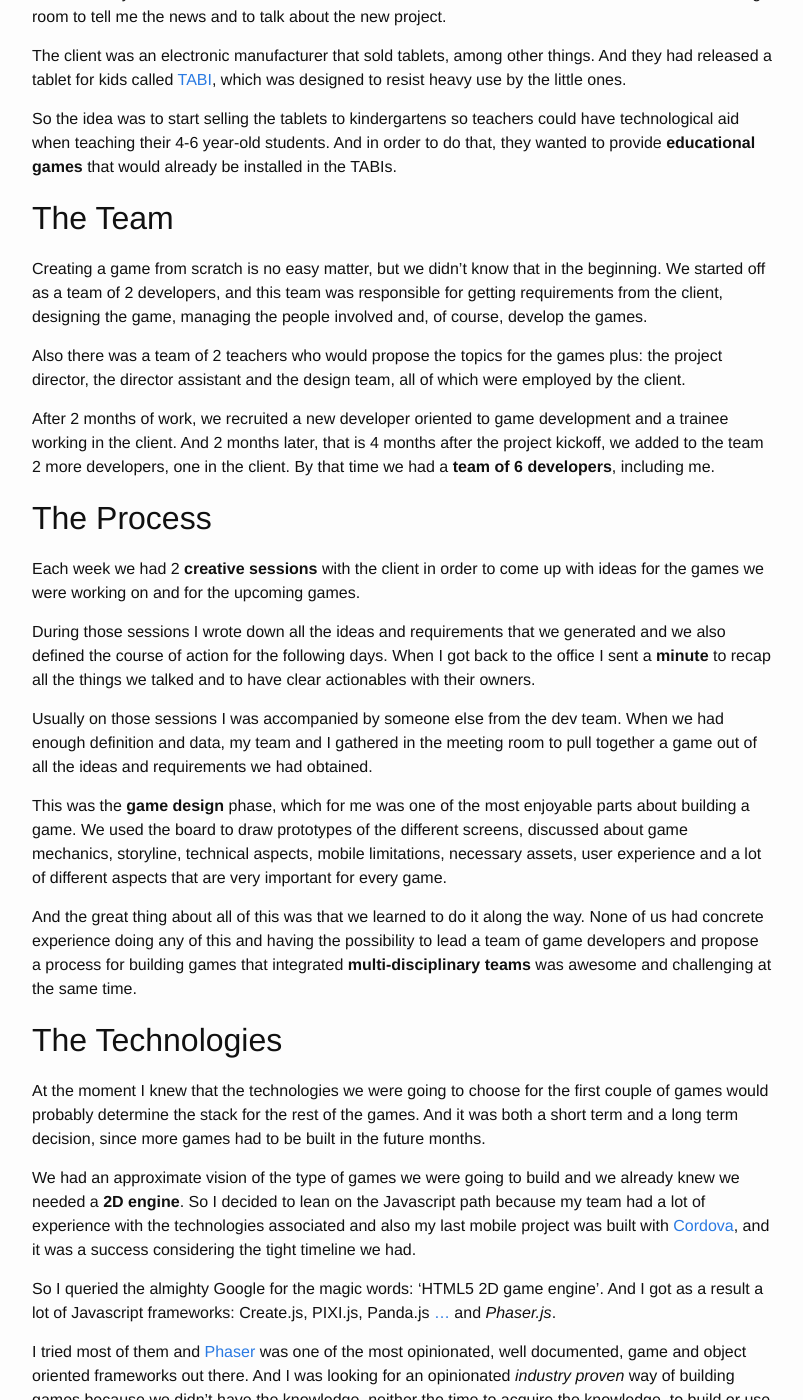
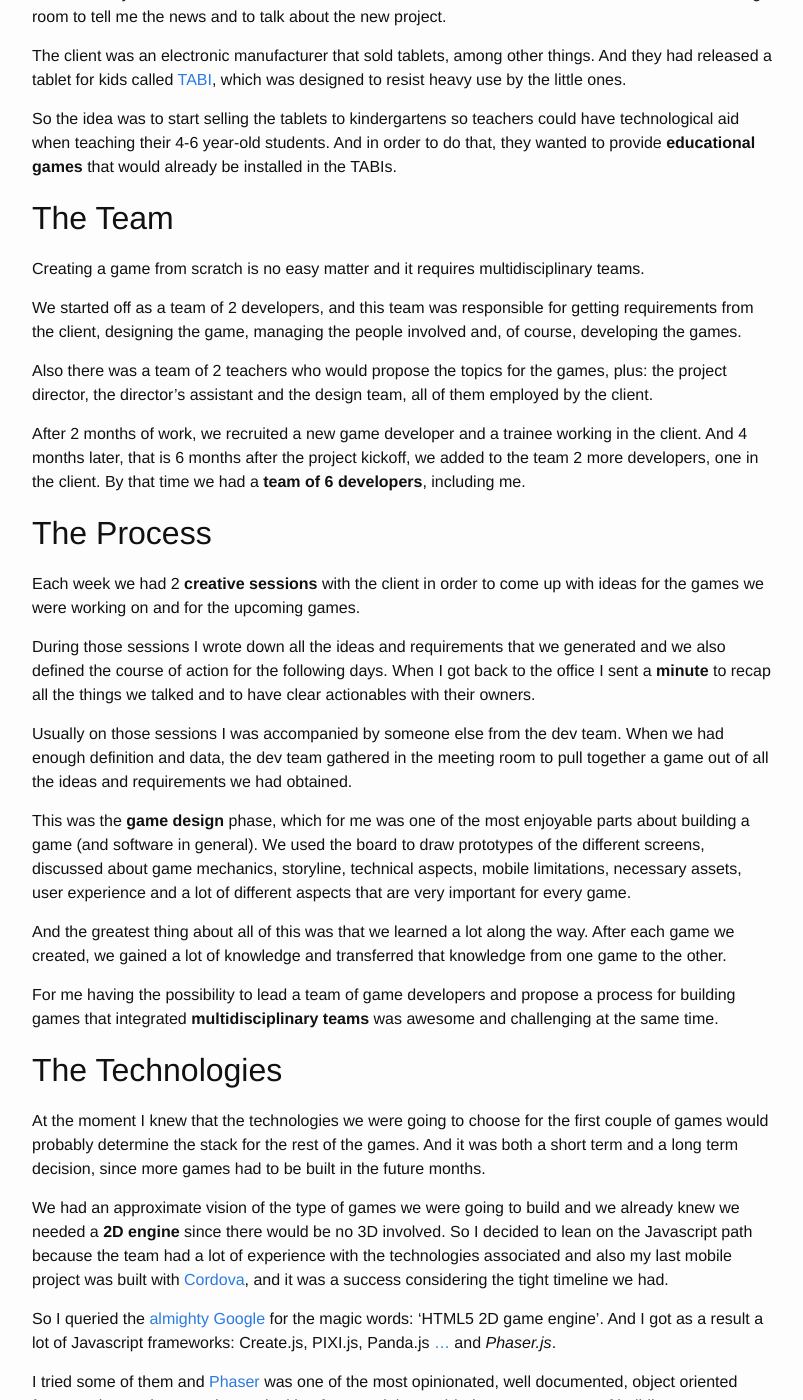
Before and after one commit to aaccurso/aaccurso.github.io, a Jekyll site: the page built from _posts/2017-02-18-tabisworld.markdown, in a window 1280 px wide and 1400 px high, scrolled down 958 px. Shown: the whole window, without its empty margins (238-1041 px from the left). Built offline with Jekyll 4.4.1, drawn with Linux system fonts in a browser that asks for light colours; nearby versions of some CDN libraries; some of the changed text lies outside the part shown.

Commit message:
Remove some unnecesary details

```diff
--- a/_posts/2017-02-18-tabisworld.markdown
+++ b/_posts/2017-02-18-tabisworld.markdown
@@ -1,6 +1,6 @@
 ---
 layout: post
-title:  "Tabis World"
+title:  "TABIs World"
 date:   2017-02-18 15:34:03
 categories: project gaming
 ---
@@ -11,9 +11,9 @@ categories: project gaming
 
 Today I felt like writing about one of my greatest professional experiences.
 
-It all started one day when the CEO of the company I was working on had closed a deal on a project that consisted of **building 10 mobile games for kids** in 3 months. Yeah, just 3 months! It was really challenging considering that the company didn't have experience in game development whatsoever.
+It all started one day when the CEO of the company I was working at had closed a deal on a project that consisted of **building 10 mobile games for kids** and he had chosen me to be the **technical leader** of the project.
 
-So it turns out that the CEO chose me to be the **technical leader** of the project. I remember I was finishing a small project at the moment so I was going to be free a few weeks before the new project started, which was really convenient. And my previous leadership on a fullstack project went pretty well so he thought it was time to give me a chance at something bigger.
+I remember I was finishing a small project at the moment so I was going to be free a few weeks before the new project's start, which was really convenient. And my previous leadership on a fullstack project had gone pretty well so the CEO thought it was a good opportunity to give me a chance at something bigger.
 
 ## Meet TABI
 
@@ -25,11 +25,13 @@ So the idea was to start selling the tablets to kindergartens so teachers could
 
 ## The Team
 
-Creating a game from scratch is no easy matter, but we didn't know that in the beginning. We started off as a team of 2 developers, and this team was responsible for getting requirements from the client, designing the game, managing the people involved and, of course, develop the games.
+Creating a game from scratch is no easy matter and it requires multidisciplinary teams.
 
-Also there was a team of 2 teachers who would propose the topics for the games plus: the project director, the director assistant and the design team, all of which were employed by the client.
+We started off as a team of 2 developers, and this team was responsible for getting requirements from the client, designing the game, managing the people involved and, of course, developing the games.
 
-After 2 months of work, we recruited a new developer oriented to game development and a trainee working in the client. And 2 months later, that is 4 months after the project kickoff, we added to the team 2 more developers, one in the client. By that time we had a **team of 6 developers**, including me.
+Also there was a team of 2 teachers who would propose the topics for the games, plus: the project director, the director's assistant and the design team, all of them employed by the client.
+
+After 2 months of work, we recruited a new game developer and a trainee working in the client. And 4 months later, that is 6 months after the project kickoff, we added to the team 2 more developers, one in the client. By that time we had a **team of 6 developers**, including me.
 
 ## The Process
 
@@ -37,21 +39,23 @@ Each week we had 2 **creative sessions** with the client in order to come up wit
 
 During those sessions I wrote down all the ideas and requirements that we generated and we also defined the course of action for the following days. When I got back to the office I sent a **minute** to recap all the things we talked and to have clear actionables with their owners.
 
-Usually on those sessions I was accompanied by someone else from the dev team. When we had enough definition and data, my team and I gathered in the meeting room to pull together a game out of all the ideas and requirements we had obtained.
+Usually on those sessions I was accompanied by someone else from the dev team. When we had enough definition and data, the dev team gathered in the meeting room to pull together a game out of all the ideas and requirements we had obtained.
 
-This was the **game design** phase, which for me was one of the most enjoyable parts about building a game. We used the board to draw prototypes of the different screens, discussed about game mechanics, storyline, technical aspects, mobile limitations, necessary assets, user experience and a lot of different aspects that are very important for every game.
+This was the **game design** phase, which for me was one of the most enjoyable parts about building a game (and software in general). We used the board to draw prototypes of the different screens, discussed about game mechanics, storyline, technical aspects, mobile limitations, necessary assets, user experience and a lot of different aspects that are very important for every game.
 
-And the great thing about all of this was that we learned to do it along the way. None of us had concrete experience doing any of this and having the possibility to lead a team of game developers and propose a process for building games that integrated **multi-disciplinary teams** was awesome and challenging at the same time.
+And the greatest thing about all of this was that we learned a lot along the way. After each game we created, we gained a lot of knowledge and transferred that knowledge from one game to the other.
+
+For me having the possibility to lead a team of game developers and propose a process for building games that integrated **multidisciplinary teams** was awesome and challenging at the same time.
 
 ## The Technologies
 
 At the moment I knew that the technologies we were going to choose for the first couple of games would probably determine the stack for the rest of the games. And it was both a short term and a long term decision, since more games had to be built in the future months.
 
-We had an approximate vision of the type of games we were going to build and we already knew we needed a **2D engine**. So I decided to lean on the Javascript path because my team had a lot of experience with the technologies associated and also my last mobile project was built with [Cordova], and it was a success considering the tight timeline we had.
+We had an approximate vision of the type of games we were going to build and we already knew we needed a **2D engine** since there would be no 3D involved. So I decided to lean on the Javascript path because the team had a lot of experience with the technologies associated and also my last mobile project was built with [Cordova], and it was a success considering the tight timeline we had.
 
-So I queried the almighty Google for the magic words: 'HTML5 2D game engine'. And I got as a result a lot of Javascript frameworks: Create.js, PIXI.js, Panda.js [...][html5-engines] and _Phaser.js_.
+So I queried the [almighty Google](http://bfy.tw/AiPi) for the magic words: 'HTML5 2D game engine'. And I got as a result a lot of Javascript frameworks: Create.js, PIXI.js, Panda.js [...][html5-engines] and _Phaser.js_.
 
-I tried most of them and [Phaser] was one of the most opinionated, well documented, game and object oriented frameworks out there. And I was looking for an opinionated _industry proven_ way of building games because we didn't have the knowledge, neither the time to acquire the knowledge, to build or use a more complex game engine.
+I tried some of them and [Phaser] was one of the most opinionated, well documented, object oriented frameworks out there. And I was looking for an opinionated _industry proven_ way of building games because we didn't have the time to build or use a more complex game engine.
 
 And luckily it turned out really good.
 
@@ -65,8 +69,6 @@ And luckily it turned out really good.
 * [My First Words] ![My First Words](/assets/tabisworld/game-icons/my-first-words.png){: .icon}
 * [Water Lab] ![The Water Cycle](/assets/tabisworld/game-icons/the-water-cycle.png){: .icon} ![Crazy Drop](/assets/tabisworld/game-icons/crazy-drop.png){: .icon} ![Does it float?](/assets/tabisworld/game-icons/does-it-float.png){: .icon}
 
-> TODO: learn more of the first batch
-
 ## The New Technologies
 
 After half a year of building HTML5 mobile games and 5 games later an opportunity presented to **change the technologies we were using**.
@@ -75,7 +77,7 @@ And let me be honest, HTML5 was good and all but I still felt the quality of the
 
 Turns out we were finishing the game design phase for a new game and the client was on the verge of approving it when the good news came. A new designer would join the client's design team, and he had experience designing mobile games. Up until now we were working with web designers, so having a game art designer in the team was a game changer for **improving overall quality**.
 
-I felt we could take advantage of this new addition to the team by starting to build the upcoming games with a more robust cutting-edge technology. One of the guys in the team had been trying out [Unity] in the past and he was very confident he could start the new game with it. So between him and I we learned Unity and started to build the game with it.
+I felt we could take advantage of this new addition to the team by starting to build the upcoming games with a better engine for mobile. One of the guys in the team had tried out [Unity] in the past for small things and he was very excited he would start a new game with it. So between he and I we learned Unity and started to build the next game with it.
 
 And it paid off.
 
@@ -89,17 +91,17 @@ And it paid off.
 * Playing with Energy ![Playing with Energy](/assets/tabisworld/game-icons/playing-with-energies.png){: .icon}
 * Peace Chain ![Peace Chain](/assets/tabisworld/game-icons/peace-chain.png){: .icon}
 
-> TODO: learn more of the second batch
+## The End
 
-## The Platform
+The main phase of the project ended when we finished the first batch of 10 games.
 
-Web Application. Dashboard. Collect game data. Group, map and reduce data. Communication between teachers and parents. Realtime notifications.
+After reaching this milestone, I switched to leading a small team that would build the **Web Platform** that integrated the whole universe of games and provided useful tools to the teachers.
 
-> You can learn more about the project, technologies and architecture [here][tabi-platform].
+But this is _another story_ that could very well fit in another post.
 
-## Conclusion
+TABI marked my career and was one of the most enjoyable projects I took part in.
 
-Enjoyment. Education. Challenging. Communication.
+It was a pleasure to contribute in the education of children by developing games, which makes it even more fun.
 
 Thanks for reading :)
 
```
Also changed, not shown: _posts/2017-02-18-tabi-platform.markdown (+12 -1 lines).
